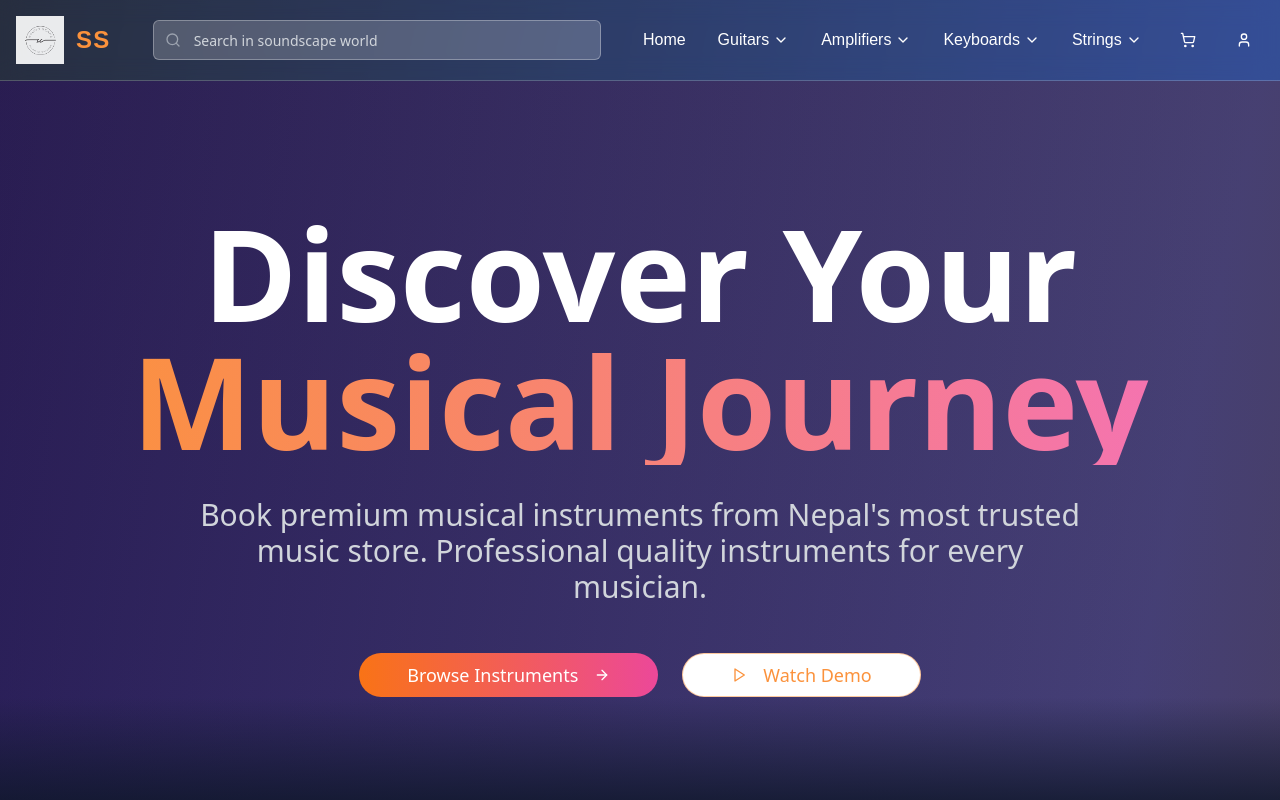
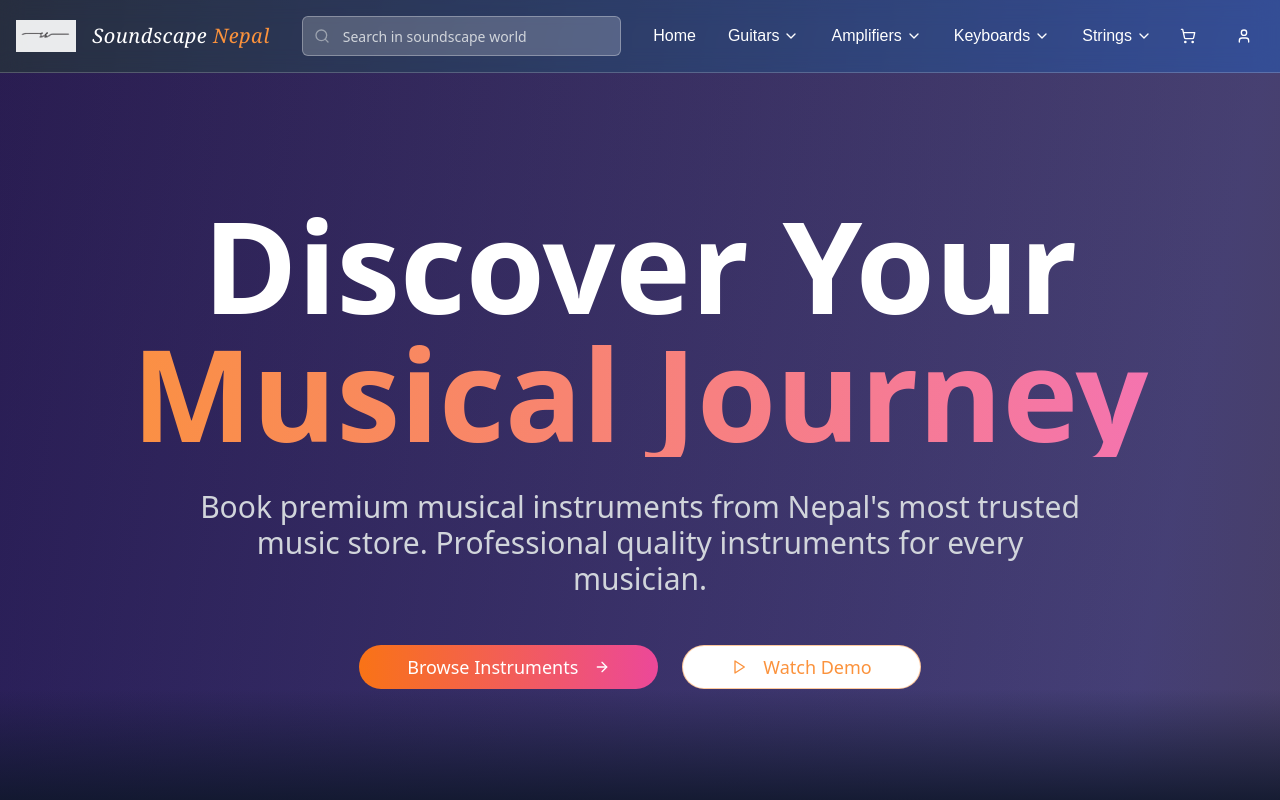
Before and after one commit to aayushf310/soundscape-nepal, a React (Vite) app: page / in a window 1280 px wide. Shown: the top 800 px of the page. Built offline with nearby package versions, Linux system fonts and the light colour scheme.

Commit message:
Replace logo and text
Replaced the logo and updated the text to "Soundscape Nepal" using a similar font.

```diff
--- a/src/components/Header.tsx
+++ b/src/components/Header.tsx
@@ -1,3 +1,4 @@
+
 import { Search, ShoppingCart, User, ChevronDown } from "lucide-react";
 import { Button } from "@/components/ui/button";
 import { Input } from "@/components/ui/input";
@@ -34,16 +35,16 @@ const Header = () => {
     <header className="bg-white/10 backdrop-blur-md border-b border-white/20 sticky top-0 z-50">
       <div className="container mx-auto px-4 py-4">
         <div className="flex items-center justify-between">
-          <div className="flex items-center space-x-3">
+          <div className="flex items-center space-x-4">
             <div className="relative">
               <img
-                src="/lovable-uploads/02ae75b6-0417-4393-bce6-d81e04fa9971.png"
+                src="/lovable-uploads/eaded540-6796-477b-8e18-0e70829c7037.png"
                 alt="Soundscape Nepal Logo"
-                className="h-12 w-12 opacity-90 mix-blend-screen filter brightness-110 contrast-110"
+                className="h-8 w-auto opacity-90 mix-blend-screen filter brightness-110 contrast-110"
               />
             </div>
-            <h1 className="text-2xl font-bold text-white font-soundscape tracking-wider">
-              <span className="text-orange-400">SS</span>
+            <h1 className="text-xl font-light text-white font-serif tracking-wide italic">
+              Soundscape <span className="text-orange-400">Nepal</span>
             </h1>
           </div>
 
```
Also changed, not shown: public/lovable-uploads/eaded540-6796-477b-8e18-0e70829c7037.png (added).
